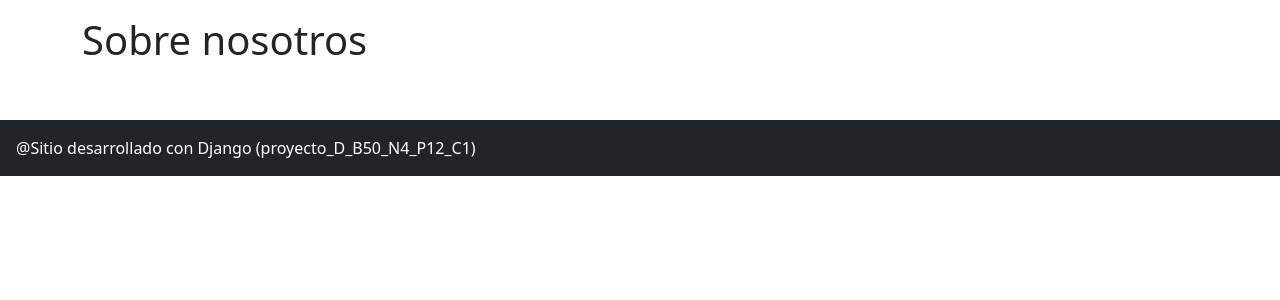
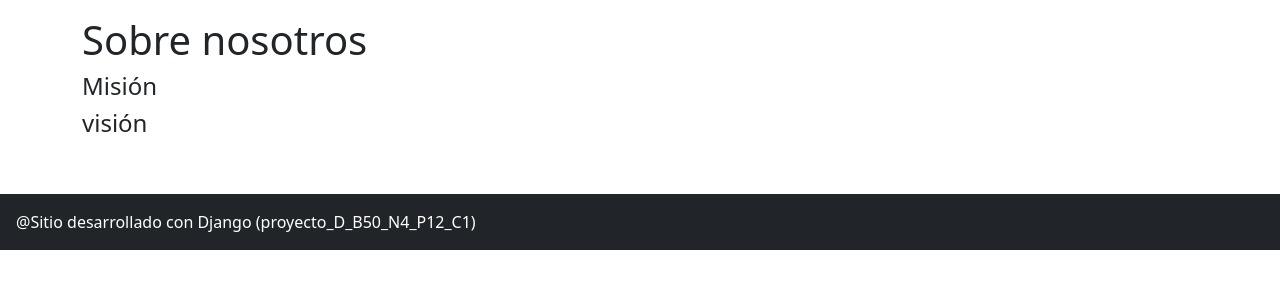
Before and after one commit to matiascavieres/programacion_backend, a Django app: template templates/about.html in a window 1280 px wide. Shown: the part 56-356 px from the top of the page. Run offline with Django 4.2, Linux system fonts and the light colour scheme; the template is opened without the code that fills it, so the values that code supplies are empty.

Commit message:
Update about.html

```diff
--- a/templates/about.html
+++ b/templates/about.html
@@ -5,6 +5,10 @@
         <div class="col-md-12">
             <h1>Sobre nosotros</h1>
         </div>
+        <div>
+            <h4>Misión</h4>
+            <h4>visión</h4>
+        </div>
 
 
 
```
